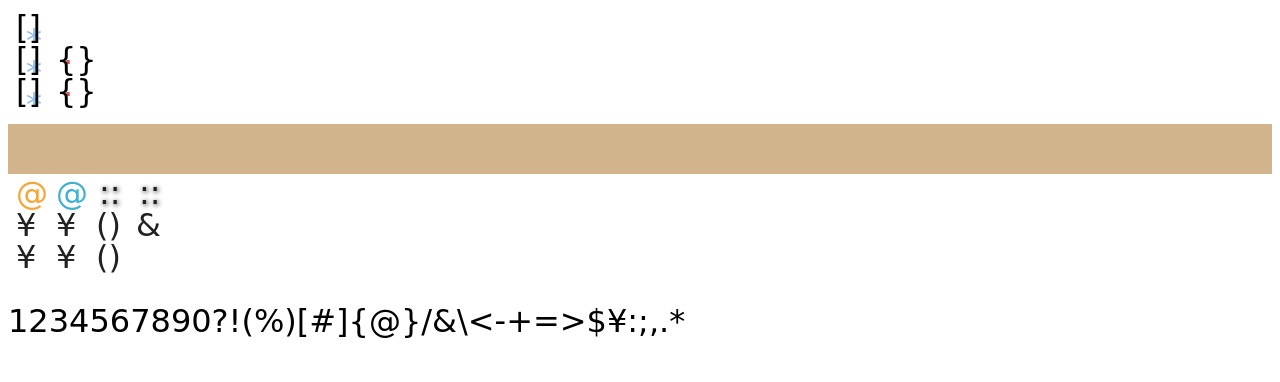
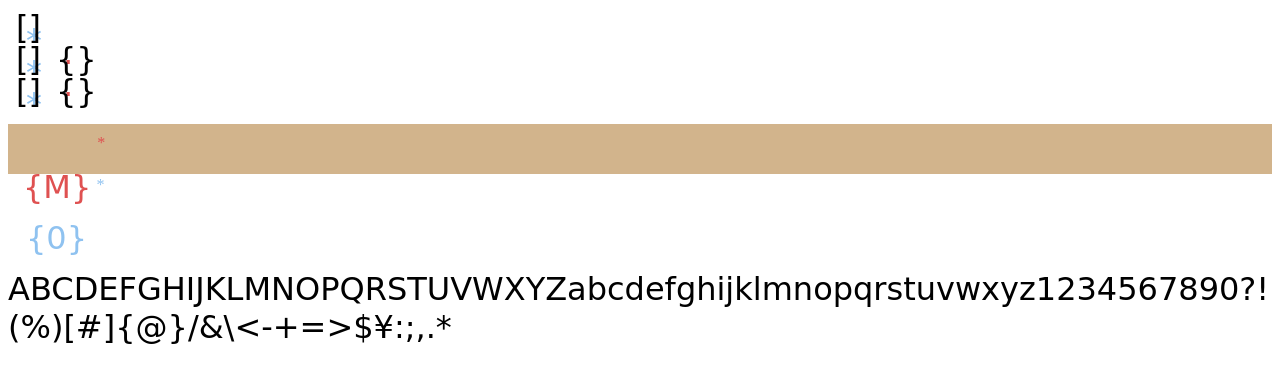
Before and after one commit to code-jammers/js13kb-game, a plain HTML site: page tower-demo.html in a window 1280 px wide. Drawn offline with Linux system fonts and the light colour scheme; a web font is replaced by a local one.

Commit message:
fire,frost tower shoot animation example

```diff
--- a/tower-demo.html
+++ b/tower-demo.html
@@ -9,6 +9,7 @@
       href="https://fonts.googleapis.com/css2?family=Palette+Mosaic&display=swap"
       rel="stylesheet"
     />
+    <script src="tower-demo.js"></script>
   </head>
 
   <body>
@@ -117,6 +118,13 @@
 
       <tower-row>
         <tower-container>
+          <fire-tower><div id="tower1">{M}</div></fire-tower>
+          <frost-tower>
+            <div id="tower2">{0}</div>
+          </frost-tower>
+        </tower-container>
+<!--
+        <tower-container>
           <ember-orb> @ </ember-orb>
           <tower-base> ¥ </tower-base>
           <tower-base> ¥ </tower-base>
@@ -137,6 +145,7 @@
           <tower-base> & </tower-base>
           <tower-base> </tower-base>
         </tower-container>
+-->
       </tower-row>
 
       <!-- <canvas width="300" height="300">
@@ -190,7 +199,7 @@
       <div>Y</div>
       <div>Z</div> -->
 
-      1234567890?!(%)[#]{@}/&\<-+=>$¥:;,.*
+      ABCDEFGHIJKLMNOPQRSTUVWXYZabcdefghijklmnopqrstuvwxyz1234567890?!(%)[#]{@}/&\<-+=>$¥:;,.*
     </div>
   </body>
 </html>
--- /dev/null
+++ b/tower-demo.js
@@ -0,0 +1,53 @@
+setInterval(function() {
+    function cleanup() {
+        var b1=document.getElementById("bullet1");
+        var b2=document.getElementById("bullet2");
+        if (b1!=null)b1.remove();
+        if (b2!=null)b2.remove();
+    }    cleanup();
+    var bullet=document.createElement("div");
+    bullet.innerHTML="*";
+    bullet.style.position="absolute";
+    bullet.id="bullet1";
+    bullet.style.color="#df5151";
+
+    var bullet2=document.createElement("div");
+    bullet2.innerHTML="*";
+    bullet2.style.position="absolute";
+    bullet2.id="bullet2";
+    bullet2.style.color="#8fc2f0";
+
+    var t1=document.getElementById("tower1");
+    var t2=document.getElementById("tower2");
+
+    if (t1 == null)return; if (t2==null)return;
+    bullet.left=t1.getBoundingClientRect().left + (t1.getBoundingClientRect().width)/2;
+    bullet.style.left=bullet.left  + "px";
+    bullet.top=t1.getBoundingClientRect().top
+    bullet.style.top=bullet.top + "px";
+
+    bullet2.left=t2.getBoundingClientRect().left + (t2.getBoundingClientRect().width)/2;
+    bullet2.style.left=bullet2.left  + "px";
+    bullet2.top=t2.getBoundingClientRect().top+10;
+    bullet2.style.top=bullet2.top + "px";
+
+    document.body.appendChild(bullet);
+    document.body.appendChild(bullet2);
+
+}, 3500);
+
+setInterval(function() {
+    var b1=document.getElementById("bullet1");
+    var b2=document.getElementById("bullet2");
+    if (b1==null)return;
+    if (b2==null)return;
+    b1.left=b1.left+10;
+    b1.style.left=(b1.left)+"px";
+    b1.top=b1.top-10;
+    b1.style.top=(b1.top)+"px";
+
+    b2.left=b2.left+10;
+    b2.style.left=(b2.left)+"px";
+    b2.top=b2.top-10;
+    b2.style.top=(b2.top)+"px";
+}, 500);
```
